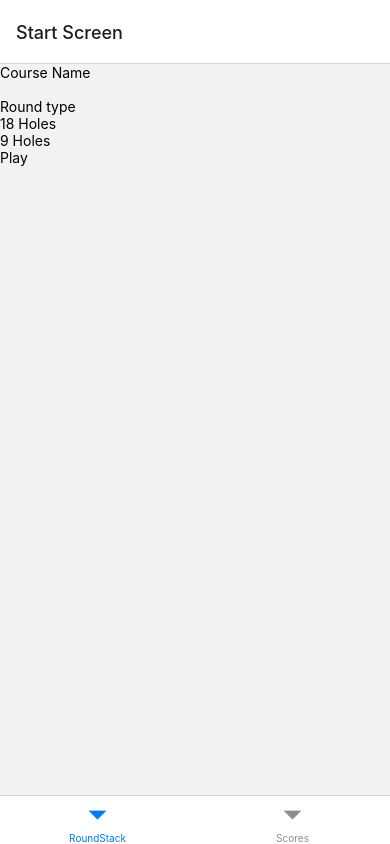
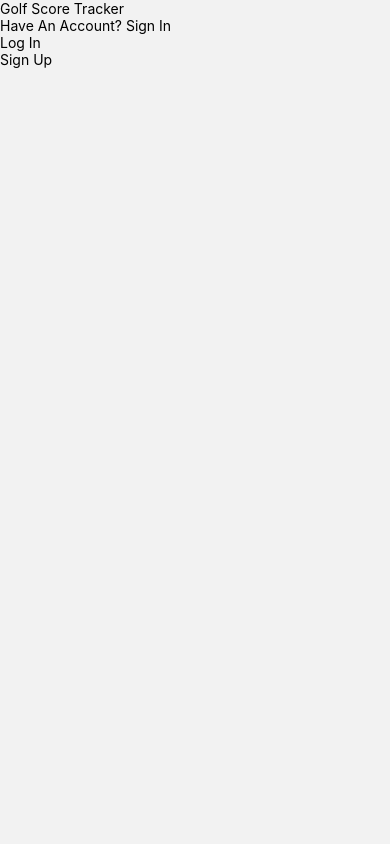
Before and after one commit to JDumadag25/golf-score-tracker, a React Native app: screen / in a window 390 px wide. Built offline with nearby package versions, Linux system fonts and the light colour scheme.

Commit message:
changed routing

```diff
--- a/App.js
+++ b/App.js
@@ -1,17 +1,27 @@
 import { NavigationContainer } from '@react-navigation/native';
 import { createNativeStackNavigator } from '@react-navigation/native-stack';
-import SignInScreen from './src/screens/SignInScreen';
+import SignInScreen from './src/screens/auth/SignInScreen';
+import SignUpScreen from './src/screens/auth/SignUpScreen';
+import AuthScreen from './src/screens/auth/AuthScreen';
 import StartScreen from './src/screens/StartScreen';
 import GolfScoreScreen from './src/screens/GolfScoreScreen';
 import FinishScreen from './src/screens/FinishScreen';
 import ScoresScreen from './src/screens/ScoresScreen';
+
 import { ScoreProvider } from './src/context/ScoreContext';
 import { createBottomTabNavigator } from '@react-navigation/bottom-tabs';
 
 const Tab = createBottomTabNavigator();
 const Stack = createNativeStackNavigator();
+const Auth = createNativeStackNavigator();
 // const RoundStack = createNativeStackNavigator();
 const ScoresStack = createNativeStackNavigator();
+
+const AuthStack = () => {
+    <Auth.Navigator>
+        <Auth.Screen name="Auth Screen" component={AuthScreen} />
+    </Auth.Navigator>;
+};
 
 const RoundStack = () => {
     return (
@@ -23,18 +33,34 @@ const RoundStack = () => {
     );
 };
 
+const TabNavigator = () => {
+    return (
+        <Tab.Navigator
+            screenOptions={{
+                headerShown: false,
+            }}
+        >
+            <Tab.Screen name="RoundStack" component={RoundStack} />
+            <Tab.Screen name="Scores" component={ScoresScreen} />
+        </Tab.Navigator>
+    );
+};
+
 export default function App() {
     return (
         <ScoreProvider>
             <NavigationContainer>
-                <Tab.Navigator
+                <Stack.Navigator
                     screenOptions={{
                         headerShown: false,
                     }}
                 >
-                    <Tab.Screen name="RoundStack" component={RoundStack} />
-                    <Tab.Screen name="Scores" component={ScoresScreen} />
-                </Tab.Navigator>
+                    <Stack.Screen name="Auth" component={AuthScreen} />
+                    <Stack.Screen name="Sign In" component={SignInScreen} />
+                    <Stack.Screen name="Sign Up" component={SignUpScreen} />
+
+                    <Stack.Screen name="Main" component={TabNavigator} />
+                </Stack.Navigator>
             </NavigationContainer>
         </ScoreProvider>
     );
--- /dev/null
+++ b/src/screens/auth/AuthScreen.js
@@ -0,0 +1,26 @@
+import React, { useContext, useEffect } from 'react';
+import { View, Text, TextInput, TouchableOpacity } from 'react-native';
+
+const AuthScreen = ({ navigation }) => {
+    return (
+        <View className="flex-1 justify-center items-center border-red-300 ">
+            <Text>Golf Score Tracker</Text>
+            <Text>Have An Account? Sign In</Text>
+
+            <TouchableOpacity
+                className="bg-green-300 text-white font-bold py-2 px-4 rounded-full"
+                onPress={() => navigation.navigate('Sign In')}
+            >
+                <Text>Log In</Text>
+            </TouchableOpacity>
+            <TouchableOpacity
+                className="bg-green-300 text-white font-bold py-2 px-4 rounded-full"
+                onPress={() => navigation.navigate('Sign Up Screen')}
+            >
+                <Text>Sign Up</Text>
+            </TouchableOpacity>
+        </View>
+    );
+};
+
+export default AuthScreen;
--- /dev/null
+++ b/src/screens/auth/SignInScreen.js
@@ -0,0 +1,34 @@
+import React, { useContext, useEffect } from 'react';
+import { View, Text, TextInput, TouchableOpacity } from 'react-native';
+
+const SignInScreen = ({ navigation }) => {
+    return (
+        <View className="flex-1 justify-center items-center ">
+            <Text>Golf Score Tracker</Text>
+            <Text>Username</Text>
+            <TextInput className="bg-gray-50 border border-gray-300 text-gray-900 text-sm rounded-lg block w-52 p-2.5" />
+            <Text>Password</Text>
+            <TextInput className="bg-gray-50 border border-gray-300 text-gray-900 text-sm rounded-lg block w-52 p-2.5" />
+            <TouchableOpacity
+                className="bg-green-300 text-white font-bold py-2 px-4 rounded-full"
+                onPress={() => navigation.navigate('Start Screen')}
+            >
+                <Text>Log In</Text>
+            </TouchableOpacity>
+            <TouchableOpacity
+                className="bg-green-300 text-white font-bold py-2 px-4 rounded-full"
+                onPress={() => navigation.navigate('Sign Up Screen')}
+            >
+                <Text>Sign Up</Text>
+            </TouchableOpacity>
+            <TouchableOpacity
+                className="bg-green-300 text-white font-bold py-2 px-4 rounded-full"
+                onPress={() => navigation.navigate('Main')}
+            >
+                <Text>TEMP GO TO SCORES</Text>
+            </TouchableOpacity>
+        </View>
+    );
+};
+
+export default SignInScreen;
--- a/src/screens/SignInScreen.js
+++ b/src/screens/auth/SignUpScreen.js
@@ -1,7 +1,7 @@
 import React, { useContext, useEffect } from 'react';
 import { View, Text, TextInput, TouchableOpacity } from 'react-native';
 
-const SignInScreen = ({ navigation }) => {
+const SignUpScreen = ({ navigation }) => {
     return (
         <View className="flex-1 justify-center items-center ">
             <Text>Golf Score Tracker</Text>
@@ -21,8 +21,14 @@ const SignInScreen = ({ navigation }) => {
             >
                 <Text>Sign Up</Text>
             </TouchableOpacity>
+            <TouchableOpacity
+                className="bg-green-300 text-white font-bold py-2 px-4 rounded-full"
+                onPress={() => navigation.navigate('Main')}
+            >
+                <Text>TEMP GO TO SCORES</Text>
+            </TouchableOpacity>
         </View>
     );
 };
 
-export default SignInScreen;
+export default SignUpScreen;
```
Also changed, not shown: src/screens/SignUpScreen.js (deleted).
